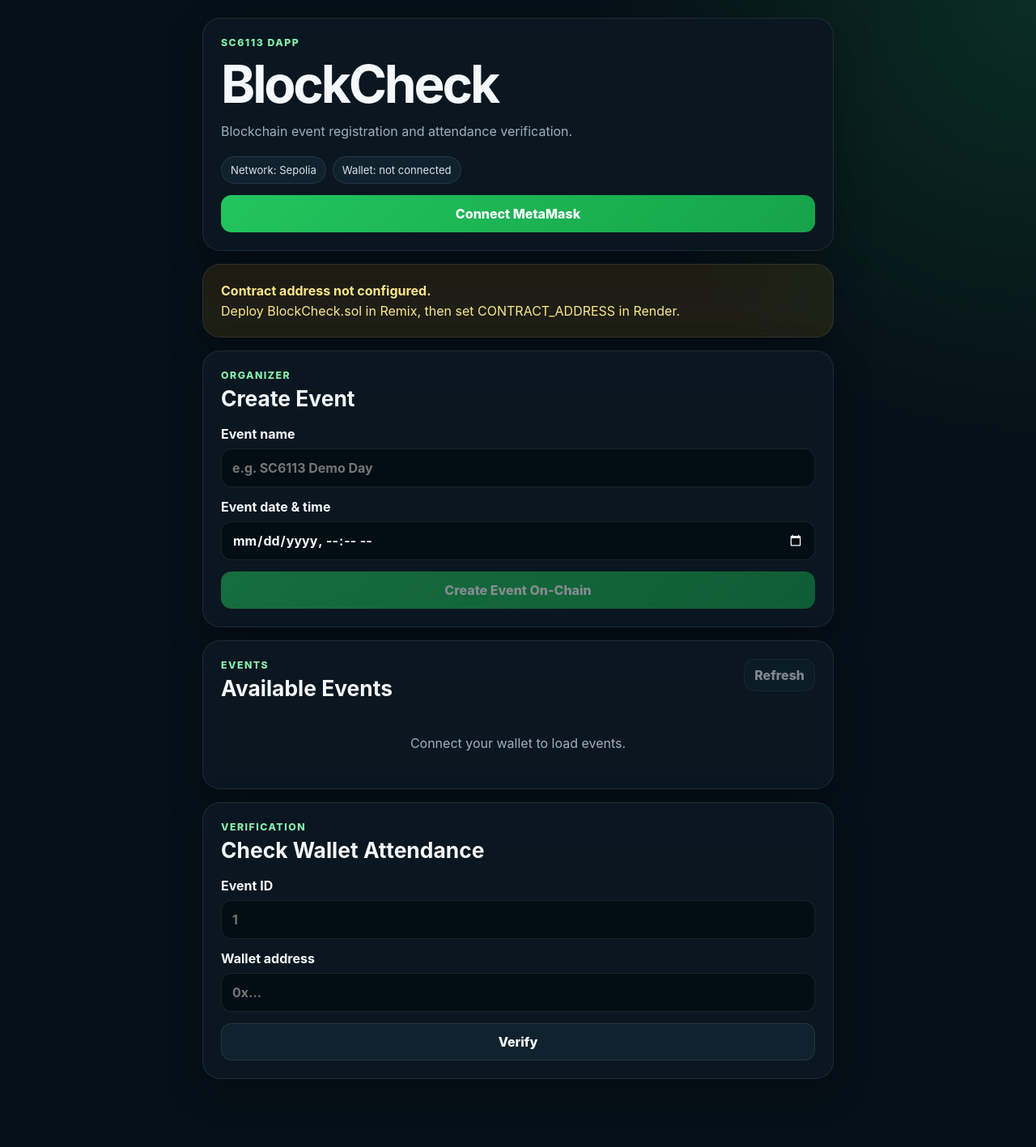
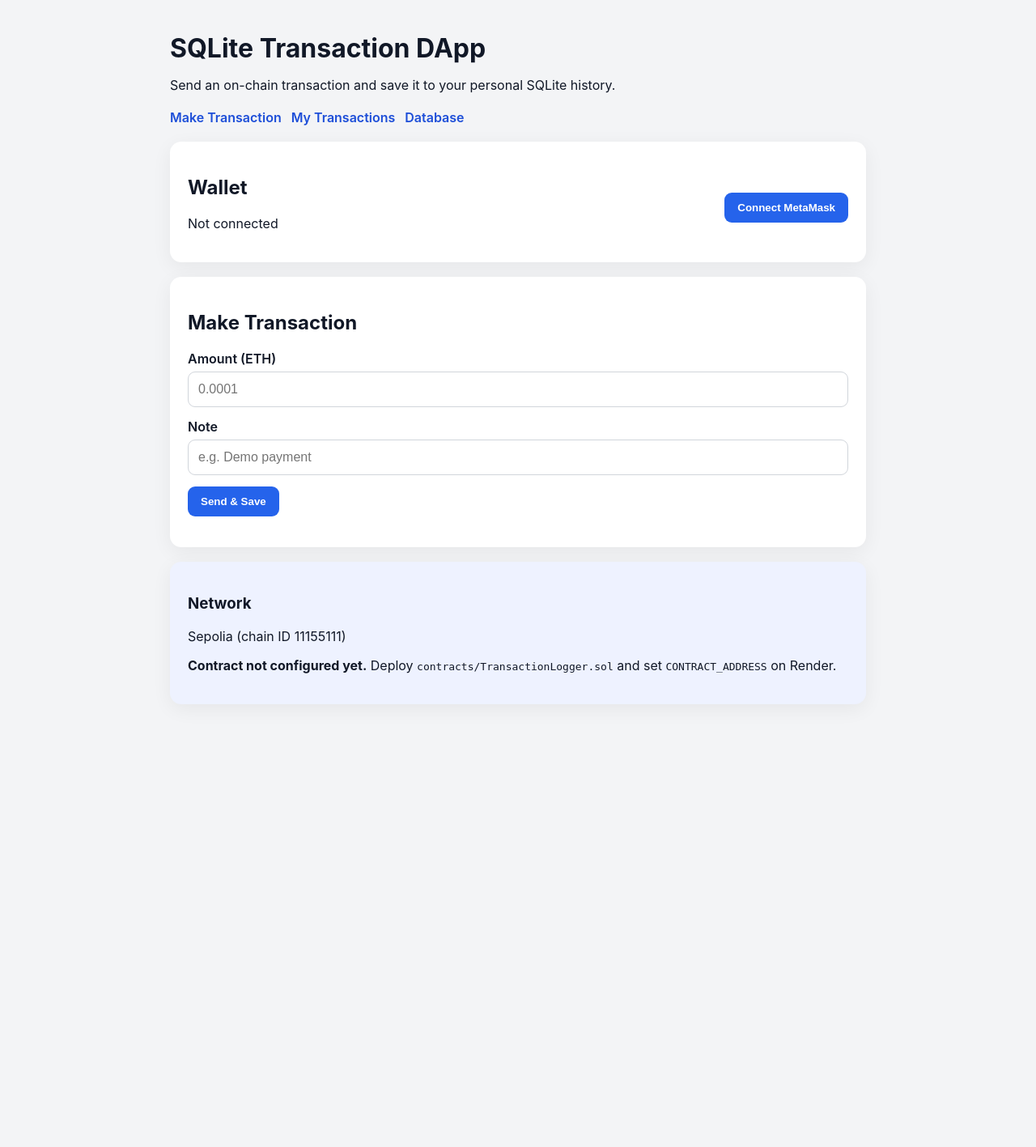
Before and after one commit to Ravin1010/dapp-chatgpt-2, a Flask app: page / in a window 1280 px wide. Shown: the whole page at 81% size. After the commit the page ends 832 px from the top, so only its background shows below. Run offline with Flask 3, Linux system fonts and the light colour scheme; some libraries are stand-ins or nearby versions.

Commit message:
Add SQLite transaction history DApp

```diff
--- a/app.py
+++ b/app.py
@@ -1,162 +1,184 @@
 import os
-from flask import Flask, jsonify, render_template
+import sqlite3
+from datetime import datetime, timezone
+from pathlib import Path
+
+from flask import Flask, jsonify, render_template, request
 
 app = Flask(__name__)
 
+BASE_DIR = Path(__file__).resolve().parent
+DB_PATH = Path(os.getenv("DATABASE_PATH", str(BASE_DIR / "transactions.db")))
 CONTRACT_ADDRESS = os.getenv("CONTRACT_ADDRESS", "").strip()
 CHAIN_ID = int(os.getenv("CHAIN_ID", "11155111"))
 CHAIN_NAME = os.getenv("CHAIN_NAME", "Sepolia")
 
-CONTRACT_ABI = [
-    {
-        "anonymous": False,
-        "inputs": [
-            {"indexed": True, "internalType": "uint256", "name": "eventId", "type": "uint256"},
-            {"indexed": False, "internalType": "string", "name": "name", "type": "string"},
-            {"indexed": False, "internalType": "uint256", "name": "eventTime", "type": "uint256"},
-            {"indexed": True, "internalType": "address", "name": "organizer", "type": "address"}
-        ],
-        "name": "EventCreated",
-        "type": "event"
-    },
-    {
-        "anonymous": False,
-        "inputs": [
-            {"indexed": True, "internalType": "uint256", "name": "eventId", "type": "uint256"},
-            {"indexed": True, "internalType": "address", "name": "attendee", "type": "address"}
-        ],
-        "name": "Registered",
-        "type": "event"
-    },
-    {
-        "anonymous": False,
-        "inputs": [
-            {"indexed": True, "internalType": "uint256", "name": "eventId", "type": "uint256"},
-            {"indexed": True, "internalType": "address", "name": "attendee", "type": "address"},
-            {"indexed": False, "internalType": "uint256", "name": "timestamp", "type": "uint256"}
-        ],
-        "name": "CheckedIn",
-        "type": "event"
-    },
-    {
-        "anonymous": False,
-        "inputs": [
-            {"indexed": True, "internalType": "uint256", "name": "eventId", "type": "uint256"},
-            {"indexed": False, "internalType": "bool", "name": "active", "type": "bool"}
-        ],
-        "name": "EventStatusChanged",
-        "type": "event"
-    },
-    {
-        "inputs": [
-            {"internalType": "string", "name": "name", "type": "string"},
-            {"internalType": "uint256", "name": "eventTime", "type": "uint256"}
-        ],
-        "name": "createEvent",
-        "outputs": [{"internalType": "uint256", "name": "", "type": "uint256"}],
-        "stateMutability": "nonpayable",
-        "type": "function"
-    },
-    {
-        "inputs": [],
-        "name": "eventCount",
-        "outputs": [{"internalType": "uint256", "name": "", "type": "uint256"}],
-        "stateMutability": "view",
-        "type": "function"
-    },
-    {
-        "inputs": [{"internalType": "uint256", "name": "eventId", "type": "uint256"}],
-        "name": "getEvent",
-        "outputs": [
-            {
-                "components": [
-                    {"internalType": "uint256", "name": "id", "type": "uint256"},
-                    {"internalType": "string", "name": "name", "type": "string"},
-                    {"internalType": "uint256", "name": "eventTime", "type": "uint256"},
-                    {"internalType": "address", "name": "organizer", "type": "address"},
-                    {"internalType": "uint256", "name": "registeredCount", "type": "uint256"},
-                    {"internalType": "uint256", "name": "checkedInCount", "type": "uint256"},
-                    {"internalType": "bool", "name": "active", "type": "bool"}
-                ],
-                "internalType": "struct BlockCheck.EventInfo",
-                "name": "",
-                "type": "tuple"
-            }
-        ],
-        "stateMutability": "view",
-        "type": "function"
-    },
-    {
-        "inputs": [{"internalType": "uint256", "name": "eventId", "type": "uint256"}],
-        "name": "getMyStatus",
-        "outputs": [
-            {"internalType": "bool", "name": "registered", "type": "bool"},
-            {"internalType": "bool", "name": "checkedIn", "type": "bool"}
-        ],
-        "stateMutability": "view",
-        "type": "function"
-    },
-    {
-        "inputs": [
-            {"internalType": "uint256", "name": "eventId", "type": "uint256"},
-            {"internalType": "address", "name": "user", "type": "address"}
-        ],
-        "name": "getUserStatus",
-        "outputs": [
-            {"internalType": "bool", "name": "registered", "type": "bool"},
-            {"internalType": "bool", "name": "checkedIn", "type": "bool"}
-        ],
-        "stateMutability": "view",
-        "type": "function"
-    },
-    {
-        "inputs": [{"internalType": "uint256", "name": "eventId", "type": "uint256"}],
-        "name": "register",
-        "outputs": [],
-        "stateMutability": "nonpayable",
-        "type": "function"
-    },
-    {
-        "inputs": [{"internalType": "uint256", "name": "eventId", "type": "uint256"}],
-        "name": "checkIn",
-        "outputs": [],
-        "stateMutability": "nonpayable",
-        "type": "function"
-    },
-    {
-        "inputs": [
-            {"internalType": "uint256", "name": "eventId", "type": "uint256"},
-            {"internalType": "bool", "name": "active", "type": "bool"}
-        ],
-        "name": "setEventActive",
-        "outputs": [],
-        "stateMutability": "nonpayable",
-        "type": "function"
-    }
-]
+
+def get_connection():
+    DB_PATH.parent.mkdir(parents=True, exist_ok=True)
+    conn = sqlite3.connect(DB_PATH)
+    conn.row_factory = sqlite3.Row
+    return conn
+
+
+def init_db():
+    conn = get_connection()
+    conn.execute(
+        """
+        CREATE TABLE IF NOT EXISTS transactions (
+            id INTEGER PRIMARY KEY AUTOINCREMENT,
+            wallet_address TEXT NOT NULL,
+            tx_hash TEXT NOT NULL UNIQUE,
+            amount_eth TEXT NOT NULL,
+            note TEXT,
+            created_at TEXT NOT NULL
+        )
+        """
+    )
+    conn.execute(
+        "CREATE INDEX IF NOT EXISTS idx_transactions_wallet ON transactions(wallet_address)"
+    )
+    conn.commit()
+    conn.close()
+
+
+# One-time/idempotent database creation on app startup.
+init_db()
 
 
 @app.get("/")
 def index():
-    return render_template("index.html")
+    return render_template(
+        "index.html",
+        contract_address=CONTRACT_ADDRESS,
+        chain_id=CHAIN_ID,
+        chain_name=CHAIN_NAME,
+    )
 
 
-@app.get("/api/config")
-def config():
-    return jsonify({
-        "contractAddress": CONTRACT_ADDRESS,
-        "chainId": CHAIN_ID,
-        "chainName": CHAIN_NAME,
-        "abi": CONTRACT_ABI,
-        "configured": bool(CONTRACT_ADDRESS),
-    })
+@app.get("/transactions")
+def transactions_page():
+    return render_template(
+        "transactions.html",
+        contract_address=CONTRACT_ADDRESS,
+        chain_id=CHAIN_ID,
+        chain_name=CHAIN_NAME,
+    )
 
 
-@app.get("/api/health")
+@app.get("/database")
+def database_page():
+    exists = DB_PATH.exists()
+    row_count = 0
+    if exists:
+        conn = get_connection()
+        try:
+            row = conn.execute("SELECT COUNT(*) AS count FROM transactions").fetchone()
+            row_count = row["count"] if row else 0
+        except sqlite3.OperationalError:
+            row_count = 0
+        finally:
+            conn.close()
+
+    return render_template(
+        "database.html",
+        db_exists=exists,
+        row_count=row_count,
+        database_path=str(DB_PATH),
+    )
+
+
+@app.post("/database/create")
+def create_database():
+    existed_before = DB_PATH.exists()
+    init_db()
+    message = (
+        "Database already exists; no duplicate database was created."
+        if existed_before
+        else "Database created successfully."
+    )
+    return render_template("message.html", title="Database", message=message)
+
+
+@app.post("/database/delete")
+def delete_database():
+    if DB_PATH.exists():
+        DB_PATH.unlink()
+        message = "Database deleted successfully."
+    else:
+        message = "Database does not exist."
+
+    return render_template("message.html", title="Database", message=message)
+
+
+@app.post("/api/transactions")
+def insert_transaction():
+    data = request.get_json(silent=True) or {}
+    wallet = str(data.get("wallet_address", "")).strip().lower()
+    tx_hash = str(data.get("tx_hash", "")).strip().lower()
+    amount_eth = str(data.get("amount_eth", "")).strip()
+    note = str(data.get("note", "")).strip()[:200]
+
+    if not wallet.startswith("0x") or len(wallet) != 42:
+        return jsonify({"ok": False, "error": "Invalid wallet address"}), 400
+    if not tx_hash.startswith("0x") or len(tx_hash) != 66:
+        return jsonify({"ok": False, "error": "Invalid transaction hash"}), 400
+    if not amount_eth:
+        return jsonify({"ok": False, "error": "Amount is required"}), 400
+
+    init_db()
+    conn = get_connection()
+    try:
+        conn.execute(
+            """
+            INSERT INTO transactions
+                (wallet_address, tx_hash, amount_eth, note, created_at)
+            VALUES (?, ?, ?, ?, ?)
+            """,
+            (
+                wallet,
+                tx_hash,
+                amount_eth,
+                note,
+                datetime.now(timezone.utc).isoformat(),
+            ),
+        )
+        conn.commit()
+    except sqlite3.IntegrityError:
+        return jsonify({"ok": False, "error": "Transaction already recorded"}), 409
+    finally:
+        conn.close()
+
+    return jsonify({"ok": True, "message": "Transaction saved"}), 201
+
+
+@app.get("/api/transactions/<wallet_address>")
+def get_transactions(wallet_address):
+    wallet = wallet_address.strip().lower()
+    if not wallet.startswith("0x") or len(wallet) != 42:
+        return jsonify({"ok": False, "error": "Invalid wallet address"}), 400
+
+    init_db()
+    conn = get_connection()
+    rows = conn.execute(
+        """
+        SELECT id, wallet_address, tx_hash, amount_eth, note, created_at
+        FROM transactions
+        WHERE wallet_address = ?
+        ORDER BY id DESC
+        """,
+        (wallet,),
+    ).fetchall()
+    conn.close()
+
+    return jsonify({"ok": True, "transactions": [dict(row) for row in rows]})
+
+
+@app.get("/health")
 def health():
-    return jsonify({"status": "ok", "app": "BlockCheck"})
+    return jsonify({"status": "ok"})
 
 
 if __name__ == "__main__":
     port = int(os.getenv("PORT", "5000"))
-    app.run(host="0.0.0.0", port=port, debug=True)
+    app.run(host="0.0.0.0", port=port, debug=False)
--- a/render.yaml
+++ b/render.yaml
@@ -1,8 +1,9 @@
 services:
   - type: web
-    name: blockcheck-dapp
+    name: dapp-sqlite-transactions
     runtime: python
     plan: free
+    region: singapore
     buildCommand: pip install -r requirements.txt
     startCommand: gunicorn app:app
     envVars:
@@ -11,4 +12,4 @@
       - key: CHAIN_NAME
         value: Sepolia
       - key: CONTRACT_ADDRESS
-        sync: false
+        value: ""
--- /dev/null
+++ b/static/app.js
@@ -0,0 +1,98 @@
+const config = window.DAPP_CONFIG;
+const ABI = [
+  "function makeTransaction(string note) payable",
+  "event TransactionRecorded(address indexed user,uint256 amount,string note,uint256 timestamp)"
+];
+
+let provider;
+let signer;
+let walletAddress = "";
+
+const walletStatus = document.getElementById("walletStatus");
+const statusEl = document.getElementById("status");
+const connectButton = document.getElementById("connectButton");
+const sendButton = document.getElementById("sendButton");
+
+function setStatus(message, isError = false) {
+  statusEl.textContent = message;
+  statusEl.classList.toggle("error", isError);
+}
+
+async function connectWallet() {
+  if (!window.ethereum) {
+    setStatus("MetaMask is required.", true);
+    return;
+  }
+
+  provider = new ethers.BrowserProvider(window.ethereum);
+  await provider.send("eth_requestAccounts", []);
+
+  const network = await provider.getNetwork();
+  if (Number(network.chainId) !== Number(config.chainId)) {
+    setStatus(`Please switch MetaMask to ${config.chainName}.`, true);
+    return;
+  }
+
+  signer = await provider.getSigner();
+  walletAddress = await signer.getAddress();
+  walletStatus.textContent = walletAddress;
+  connectButton.textContent = "Connected";
+  setStatus("Wallet connected.");
+}
+
+async function sendAndSave() {
+  try {
+    if (!walletAddress) {
+      await connectWallet();
+    }
+    if (!walletAddress) return;
+
+    if (!config.contractAddress) {
+      setStatus("Contract address is not configured yet.", true);
+      return;
+    }
+
+    const amount = document.getElementById("amount").value.trim();
+    const note = document.getElementById("note").value.trim();
+
+    if (!amount || Number(amount) <= 0) {
+      setStatus("Enter an ETH amount greater than zero.", true);
+      return;
+    }
+
+    const contract = new ethers.Contract(config.contractAddress, ABI, signer);
+
+    setStatus("Confirm the transaction in MetaMask...");
+    const tx = await contract.makeTransaction(note, {
+      value: ethers.parseEther(amount)
+    });
+
+    setStatus("Waiting for blockchain confirmation...");
+    await tx.wait();
+
+    setStatus("Confirmed. Saving transaction to SQLite...");
+    const response = await fetch("/api/transactions", {
+      method: "POST",
+      headers: { "Content-Type": "application/json" },
+      body: JSON.stringify({
+        wallet_address: walletAddress,
+        tx_hash: tx.hash,
+        amount_eth: amount,
+        note
+      })
+    });
+
+    const result = await response.json();
+    if (!response.ok) {
+      throw new Error(result.error || "Could not save transaction");
+    }
+
+    setStatus(`Saved successfully. Tx: ${tx.hash}`);
+  } catch (error) {
+    console.error(error);
+    setStatus(error.shortMessage || error.message || "Transaction failed", true);
+  }
+}
+
+connectButton.addEventListener("click", connectWallet);
+sendButton.addEventListener("click", sendAndSave);
--- /dev/null
+++ b/static/style.css
@@ -0,0 +1 @@
+:root{font-family:Inter,system-ui,-apple-system,BlinkMacSystemFont,"Segoe UI",sans-serif;color:#111827;background:#f3f4f6}*{box-sizing:border-box}body{margin:0}.container{width:min(860px,92vw);margin:40px auto}header{margin-bottom:20px}h1{margin-bottom:8px}nav{display:flex;gap:12px;flex-wrap:wrap;margin-bottom:20px}nav a,.button-link{text-decoration:none;font-weight:600;color:#1d4ed8}.card{background:white;border-radius:14px;padding:22px;margin-bottom:18px;box-shadow:0 6px 24px rgba(0,0,0,.06)}.muted{background:#eef2ff}.row-between{display:flex;justify-content:space-between;align-items:center;gap:16px;flex-wrap:wrap}label{display:block;font-weight:600;margin:14px 0 6px}input{width:100%;padding:12px;border:1px solid #d1d5db;border-radius:9px;font-size:16px}button{margin-top:14px;padding:11px 16px;border:0;border-radius:9px;background:#2563eb;color:white;font-weight:700;cursor:pointer}button.secondary{background:#4b5563}button.danger{background:#b91c1c}form{display:inline-block;margin-right:10px}.status{overflow-wrap:anywhere}.error{color:#b91c1c}.transaction-list{display:grid;gap:12px}.transaction-item{border:1px solid #e5e7eb;border-radius:10px;padding:14px;overflow-wrap:anywhere}code{overflow-wrap:anywhere}.center{text-align:center;margin-top:80px}.small{font-size:13px;color:#4b5563;overflow-wrap:anywhere}@media(max-width:600px){.container{margin:20px auto}.card{padding:16px}button{width:100%}form{display:block;margin-right:0}}
--- a/templates/index.html
+++ b/templates/index.html
@@ -2,104 +2,64 @@
 <html lang="en">
 <head>
   <meta charset="utf-8">
-  <meta name="viewport" content="width=device-width, initial-scale=1, viewport-fit=cover">
-  <meta name="theme-color" content="#071018">
-  <title>BlockCheck</title>
-  <link rel="stylesheet" href="{{ url_for('static', filename='css/style.css') }}">
+  <meta name="viewport" content="width=device-width, initial-scale=1">
+  <title>SQLite Transaction DApp</title>
+  <link rel="stylesheet" href="{{ url_for('static', filename='style.css') }}">
+  <script src="https://cdn.jsdelivr.net/npm/ethers@6.13.4/dist/ethers.umd.min.js"></script>
 </head>
 <body>
-  <main class="shell">
-    <header class="hero card">
-      <div>
-        <p class="eyebrow">SC6113 DApp</p>
-        <h1>BlockCheck</h1>
-        <p class="subtitle">Blockchain event registration and attendance verification.</p>
-      </div>
-
-      <div class="status-row">
-        <span id="networkBadge" class="badge">Network: —</span>
-        <span id="walletBadge" class="badge">Wallet: not connected</span>
-      </div>
-
-      <button id="connectBtn" class="button primary full" type="button">
-        Connect MetaMask
-      </button>
-      <button id="mobileWalletBtn" class="button secondary full hidden" type="button">
-        Open in MetaMask Mobile
-      </button>
+  <main class="container">
+    <header>
+      <h1>SQLite Transaction DApp</h1>
+      <p>Send an on-chain transaction and save it to your personal SQLite history.</p>
     </header>
 
-    <section id="setupWarning" class="card warning hidden">
-      <strong>Contract address not configured.</strong>
-      <span>Deploy BlockCheck.sol in Remix, then set CONTRACT_ADDRESS in Render.</span>
-    </section>
+    <nav>
+      <a href="/">Make Transaction</a>
+      <a href="/transactions">My Transactions</a>
+      <a href="/database">Database</a>
+    </nav>
 
     <section class="card">
-      <div class="section-header">
+      <div class="row-between">
         <div>
-          <p class="eyebrow">Organizer</p>
-          <h2>Create Event</h2>
+          <h2>Wallet</h2>
+          <p id="walletStatus">Not connected</p>
         </div>
-      </div>
-
-      <form id="createEventForm" class="stack">
-        <label>
-          Event name
-          <input id="eventName" type="text" maxlength="100" placeholder="e.g. SC6113 Demo Day" required>
-        </label>
-
-        <label>
-          Event date & time
-          <input id="eventTime" type="datetime-local" required>
-        </label>
-
-        <button id="createBtn" class="button primary full" type="submit">
-          Create Event On-Chain
-        </button>
-      </form>
-    </section>
-
-    <section class="card">
-      <div class="section-header">
-        <div>
-          <p class="eyebrow">Events</p>
-          <h2>Available Events</h2>
-        </div>
-        <button id="refreshBtn" class="button secondary small" type="button">
-          Refresh
-        </button>
-      </div>
-
-      <div id="eventList" class="event-list">
-        <div class="empty-state">Connect your wallet to load events.</div>
+        <button id="connectButton">Connect MetaMask</button>
       </div>
     </section>
 
     <section class="card">
-      <p class="eyebrow">Verification</p>
-      <h2>Check Wallet Attendance</h2>
+      <h2>Make Transaction</h2>
+      <label for="amount">Amount (ETH)</label>
+      <input id="amount" type="number" min="0" step="0.000001" placeholder="0.0001">
 
-      <form id="verifyForm" class="stack">
-        <label>
-          Event ID
-          <input id="verifyEventId" type="number" min="1" placeholder="1" required>
-        </label>
+      <label for="note">Note</label>
+      <input id="note" type="text" maxlength="200" placeholder="e.g. Demo payment">
 
-        <label>
-          Wallet address
-          <input id="verifyWallet" type="text" placeholder="0x..." required>
-        </label>
-
-        <button class="button secondary full" type="submit">Verify</button>
-      </form>
-
-      <div id="verifyResult" class="verify-result hidden"></div>
+      <button id="sendButton">Send & Save</button>
+      <p id="status" class="status"></p>
     </section>
 
-    <p id="statusMessage" class="status-message" role="status" aria-live="polite"></p>
+    <section class="card muted">
+      <h3>Network</h3>
+      <p>{{ chain_name }} (chain ID {{ chain_id }})</p>
+      {% if contract_address %}
+      <p>Contract: <code>{{ contract_address }}</code></p>
+      {% else %}
+      <p><strong>Contract not configured yet.</strong> Deploy <code>contracts/TransactionLogger.sol</code> and set <code>CONTRACT_ADDRESS</code> on Render.</p>
+      {% endif %}
+    </section>
   </main>
 
-  <script src="https://cdn.jsdelivr.net/npm/ethers@6.15.0/dist/ethers.umd.min.js"></script>
-  <script src="{{ url_for('static', filename='js/app.js') }}"></script>
+  <script>
+    window.DAPP_CONFIG = {
+      contractAddress: {{ contract_address|tojson }},
+      chainId: {{ chain_id|tojson }},
+      chainName: {{ chain_name|tojson }}
+    };
+  </script>
+  <script src="{{ url_for('static', filename='app.js') }}"></script>
 </body>
 </html>
```
Also changed, not shown: static/transactions.js (added, +60 -0 lines), templates/database.html (added, +36 -0 lines), templates/message.html (added, +17 -0 lines), templates/transactions.html (added, +47 -0 lines), README.md, 2 other files.
